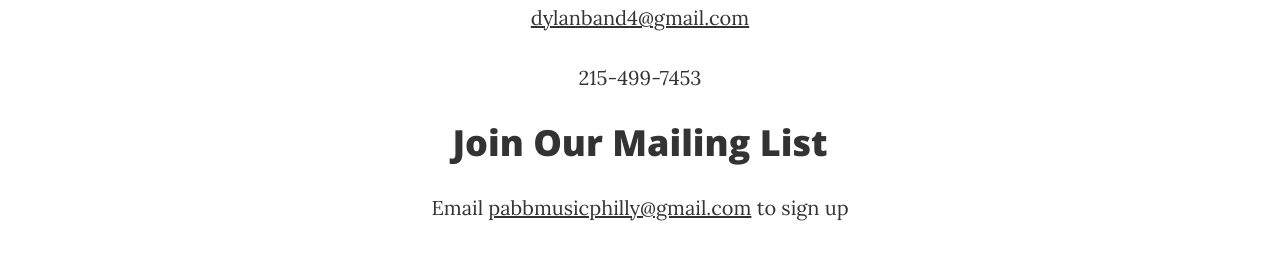
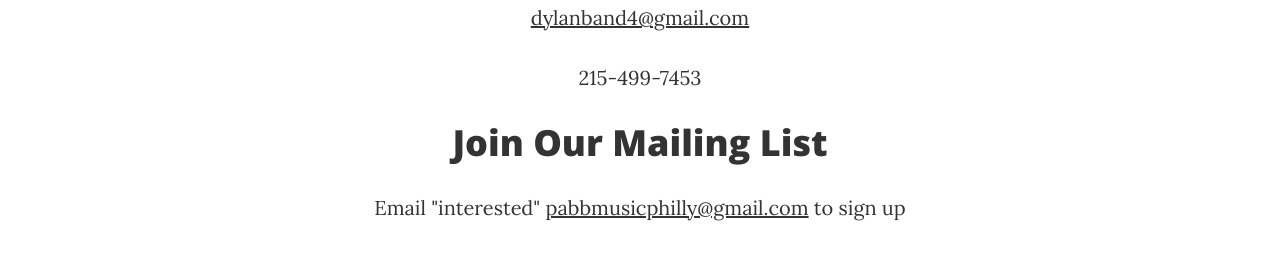
Before and after one commit to PhiladelphiaAmbassadorBigBand/PhiladelphiaAmbassadorBigBand.github.io, a website: page contact.html in a window 1280 px wide. Shown: the part 688-952 px from the top of the page. Drawn offline with nearby package versions, Linux system fonts and the light colour scheme.

Commit message:
interested

```diff
--- a/contact.html
+++ b/contact.html
@@ -111,7 +111,7 @@
                     <p><a href="mailto:dylanband4@gmail.com">dylanband4@gmail.com</a></p>
                     <p>215-499-7453</p>
                     <h1>Join Our Mailing List</h1>
-                    <p>Email <a href="mailto:pabbmusicphilly@gmail.com">pabbmusicphilly@gmail.com</a> to sign up</p>
+                    <p>Email "interested" <a href="mailto:pabbmusicphilly@gmail.com">pabbmusicphilly@gmail.com</a> to sign up</p>
                 </center>
             </div>
             </div>
```
